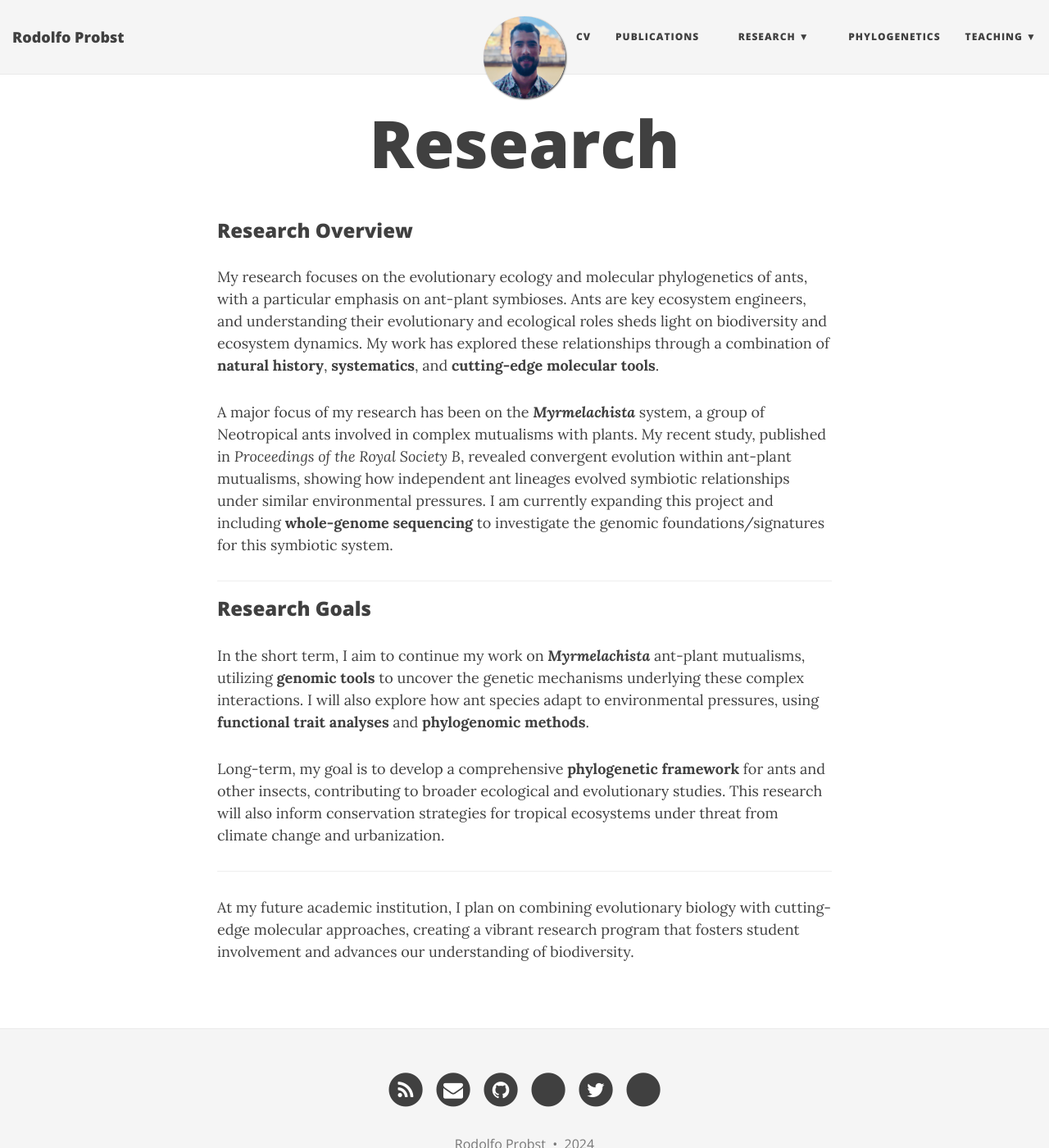
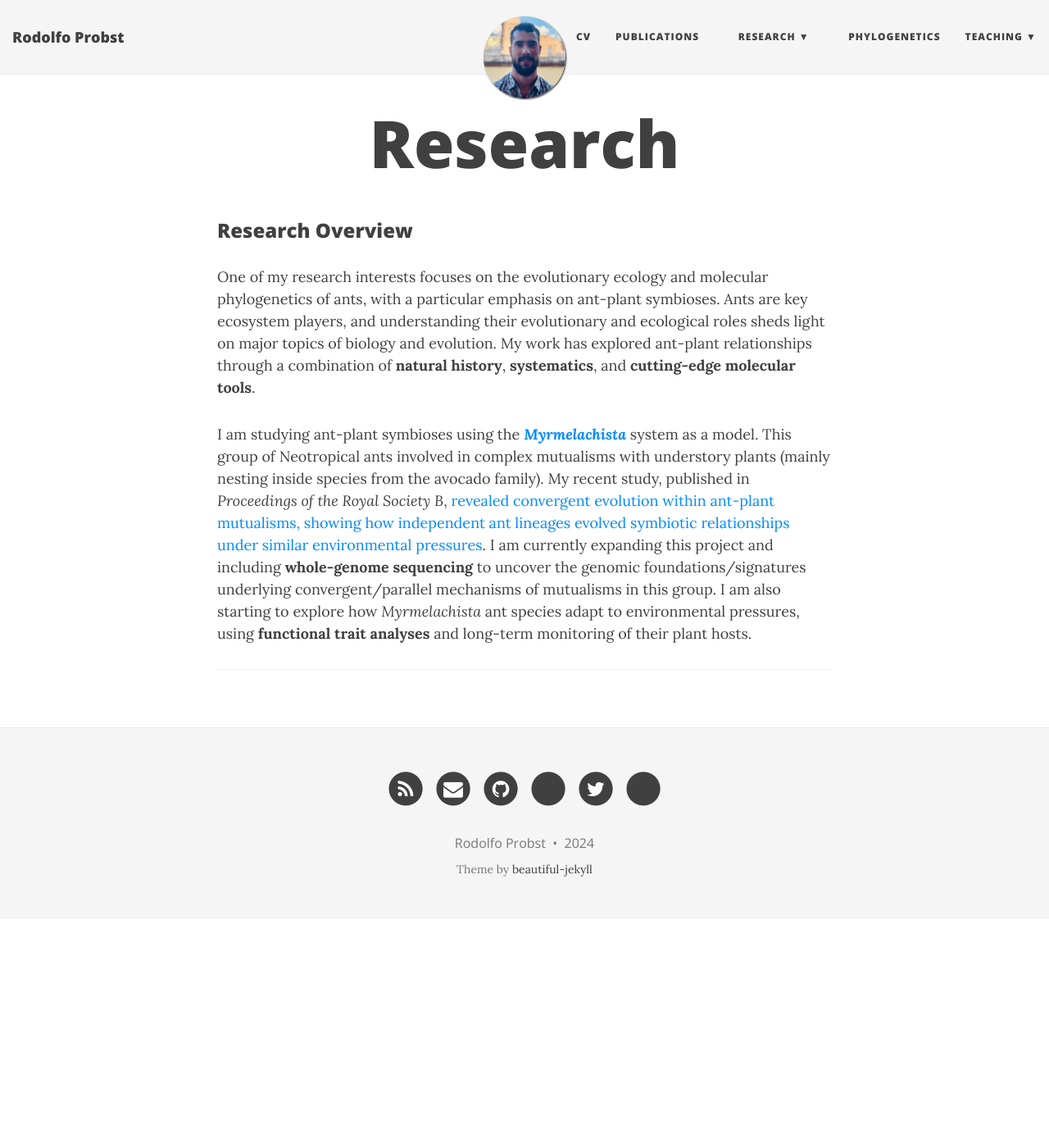
Before and after one commit to probstrodolfo/probstrodolfo.github.io, a Jekyll site: the page built from research.md, in a window 1280 px wide and 1400 px high. Shown: the whole window at 82% size. Built offline with Jekyll 4.4.1, drawn with Linux system fonts in a browser that asks for light colours; nearby versions of some CDN libraries.

Commit message:
Update research.md

```diff
--- a/research.md
+++ b/research.md
@@ -4,18 +4,8 @@
 ---
 ### Research Overview
 
-My research focuses on the evolutionary ecology and molecular phylogenetics of ants, with a particular emphasis on ant-plant symbioses. Ants are key ecosystem engineers, and understanding their evolutionary and ecological roles sheds light on biodiversity and ecosystem dynamics. My work has explored these relationships through a combination of **natural history**, **systematics**, and **cutting-edge molecular tools**.
+One of my research interests focuses on the evolutionary ecology and molecular phylogenetics of ants, with a particular emphasis on ant-plant symbioses. Ants are key ecosystem players, and understanding their evolutionary and ecological roles sheds light on major topics of biology and evolution. My work has explored ant-plant relationships through a combination of **natural history**, **systematics**, and **cutting-edge molecular tools**.
 
-A major focus of my research has been on the ***Myrmelachista*** system, a group of Neotropical ants involved in complex mutualisms with plants. My recent study, published in *Proceedings of the Royal Society B*, revealed convergent evolution within ant-plant mutualisms, showing how independent ant lineages evolved symbiotic relationships under similar environmental pressures. I am currently expanding this project and including **whole-genome sequencing** to investigate the genomic foundations/signatures for this symbiotic system.
+I am studying ant-plant symbioses using the [***Myrmelachista***](https://www.antweb.org/images.do?genus=Myrmelachista) system as a model. This group of Neotropical ants involved in complex mutualisms with understory plants (mainly nesting inside species from the avocado family). My recent study, published in *Proceedings of the Royal Society B*, [revealed convergent evolution within ant-plant mutualisms, showing how independent ant lineages evolved symbiotic relationships under similar environmental pressures](https://royalsocietypublishing.org/doi/10.1098/rspb.2024.1214). I am currently expanding this project and including **whole-genome sequencing** to uncover the genomic foundations/signatures underlying convergent/parallel mechanisms of mutualisms in this group. I am also starting to explore how _Myrmelachista_ ant species adapt to environmental pressures, using **functional trait analyses** and long-term monitoring of their plant hosts.
 
 ---
-
-### Research Goals
-
-In the short term, I aim to continue my work on ***Myrmelachista*** ant-plant mutualisms, utilizing **genomic tools** to uncover the genetic mechanisms underlying these complex interactions. I will also explore how ant species adapt to environmental pressures, using **functional trait analyses** and **phylogenomic methods**.
-
-Long-term, my goal is to develop a comprehensive **phylogenetic framework** for ants and other insects, contributing to broader ecological and evolutionary studies. This research will also inform conservation strategies for tropical ecosystems under threat from climate change and urbanization.
-
----
-
-At my future academic institution, I plan on combining evolutionary biology with cutting-edge molecular approaches, creating a vibrant research program that fosters student involvement and advances our understanding of biodiversity.
```
